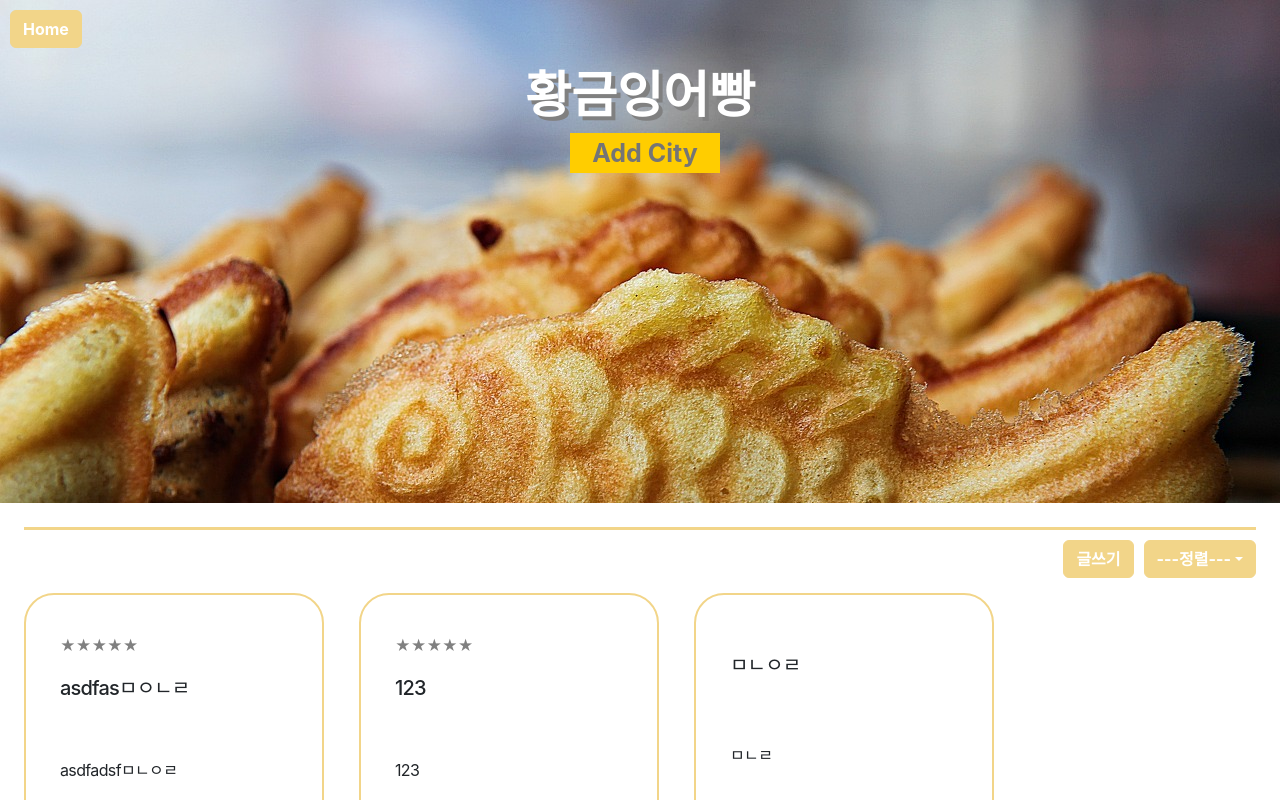
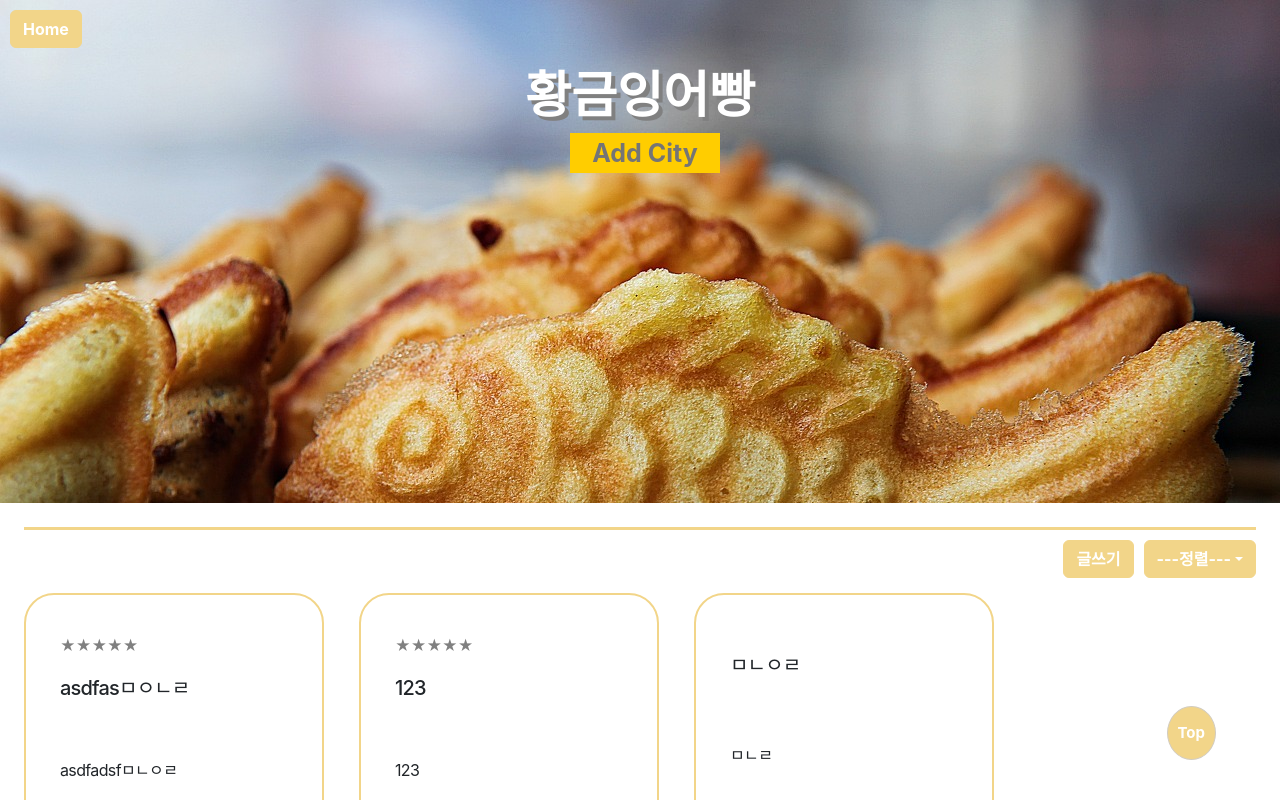
Before and after one commit to Golden-bung-eoppang/Golden-bung-eoppang, a React (Create React App) app in the folder react_simwha_test/: page / in a window 1280 px wide. Shown: the top 800 px of the page. Built offline with nearby package versions, Linux system fonts and the light colour scheme; data requests are answered from the project's data file.

Commit message:
Top 버튼 기능 구현 및 UI색깔 수정

```diff
--- /dev/null
+++ b/react_simwha_test/src/components/ScrollToTop.jsx
@@ -0,0 +1,39 @@
+import styled from "styled-components";
+
+export const ScrollToTop = () => {
+  window.scrollTo({
+    top: 0,
+    behavior: "smooth",
+  });
+
+  return (
+    <ScrollContainer>
+      <Top onClick={ScrollToTop} type="button">
+        Top
+      </Top>
+    </ScrollContainer>
+  );
+};
+
+const ScrollContainer = styled.div`
+  position: fixed;
+  right: 5%;
+  bottom: 5%;
+  z-index: 1;
+`;
+
+const Top = styled.div`
+  font-weight: bold;
+  font-size: 15px;
+  padding: 15px 10px;
+  background-color: #f2d589;
+  color: #fff;
+  border: 1px solid rgb(210, 204, 193);
+  border-radius: 50%;
+  outline: none;
+  cursor: pointer;
+
+  &:hover {
+    color: rgb(142, 26, 26);
+  }
+`;
--- a/react_simwha_test/src/pages/Home.jsx
+++ b/react_simwha_test/src/pages/Home.jsx
@@ -7,20 +7,26 @@ import { useDispatch, useSelector } from "react-redux";
 import { __getPostThunk } from "../redux/modules/addupdateSlice";
 import ReactHtmlParser from "react-html-parser";
 import ReactStars from "react-rating-stars-component";
+import { ScrollToTop } from "../components/ScrollToTop";
 
 const Home = () => {
   const dispatch = useDispatch();
   const posts = useSelector((state) => state.addupdateSlice.posts);
-
   const navigate = useNavigate();
 
   useEffect(() => {
     dispatch(__getPostThunk());
   }, [dispatch]);
 
+  // 버튼 클릭 시 스크롤을 맨 위로 올려주는 함수
+  const goToTop = () => {
+    window.scrollTo({ top: 0, behavior: "smooth" });
+  };
+
   return (
     <Layout>
       <MainBox>
+        <ScrollToTop />
         {/* 드랍다운만 부트스트랩 사용했습니다. */}
         <SortBox>
           <Button
--- a/react_simwha_test/src/pages/Weather.jsx
+++ b/react_simwha_test/src/pages/Weather.jsx
@@ -1,25 +1,25 @@
-import React, {useState} from 'react';
-import axios from 'axios';
-import styled from 'styled-components';
-import iconimg from '../img/iconimg.png';
-import moveimg from '../img/excited.gif';
+import React, { useState } from "react";
+import axios from "axios";
+import styled from "styled-components";
+import iconimg from "../img/iconimg.png";
+import moveimg from "../img/excited.gif";
 export default function Weather() {
-  const [location, setLocation] = useState('');
-  const [weatherResult, setWeatherResult] = useState('');
+  const [location, setLocation] = useState("");
+  const [weatherResult, setWeatherResult] = useState("");
 
-  const API_KEY = '30ccac4351c9964310cd3cce7aceb7d3';
+  const API_KEY = "30ccac4351c9964310cd3cce7aceb7d3";
   const url = `https://api.openweathermap.org/data/2.5/weather?q=${location}&appid=${API_KEY}`;
 
   const searchWeather = async (e) => {
-    if (e.key === 'Enter') {
+    if (e.key === "Enter") {
       try {
         const data = await axios({
-          method: 'get',
+          method: "get",
           url,
         });
         setWeatherResult(data);
       } catch (err) {
-        alert('잘못된 지역이름입니다');
+        alert("잘못된 지역이름입니다");
       }
     }
   };
@@ -36,10 +36,10 @@ export default function Weather() {
   return (
     <HeaderContianer>
       <CityInputBox
-        placeholder='Add City'
+        placeholder="Add City"
         value={location}
         onChange={(e) => setLocation(e.target.value)}
-        type='text'
+        type="text"
         onKeyDown={searchWeather}
       />
 
@@ -76,9 +76,9 @@ export default function Weather() {
 }
 
 const Texts = styled.span`
+  color: white;
   position: relative;
-  top: -5px;
-`
+`;
 const HeaderContianer = styled.div`
   display: flex;
   justify-content: center;
@@ -86,7 +86,7 @@ const HeaderContianer = styled.div`
   width: 650px;
   flex-wrap: wrap;
   margin: auto;
-`
+`;
 const TextBox = styled.div`
   height: 40px;
   border: 3px solid #ffcd00;
@@ -94,6 +94,7 @@ const TextBox = styled.div`
   /* position: absolute;
   top: 63px; */
   font-size: 20px;
+  background-color: black;
 `;
 
 const ImgBox = styled.img`
@@ -108,7 +109,7 @@ const ResultWrap = styled.div`
   align-content: center;
   align-items: center;
   justify-content: center;
-  margin-top:15px;
+  margin-top: 15px;
   border: 1px solid #ffcd00;
   border-radius: 8px;
   background-color: #ffcd00;
```
